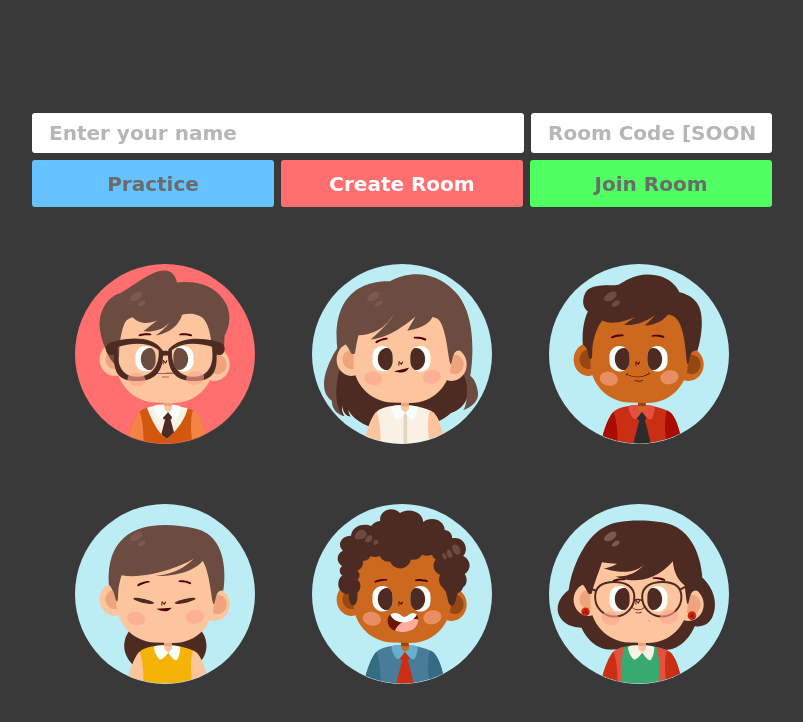
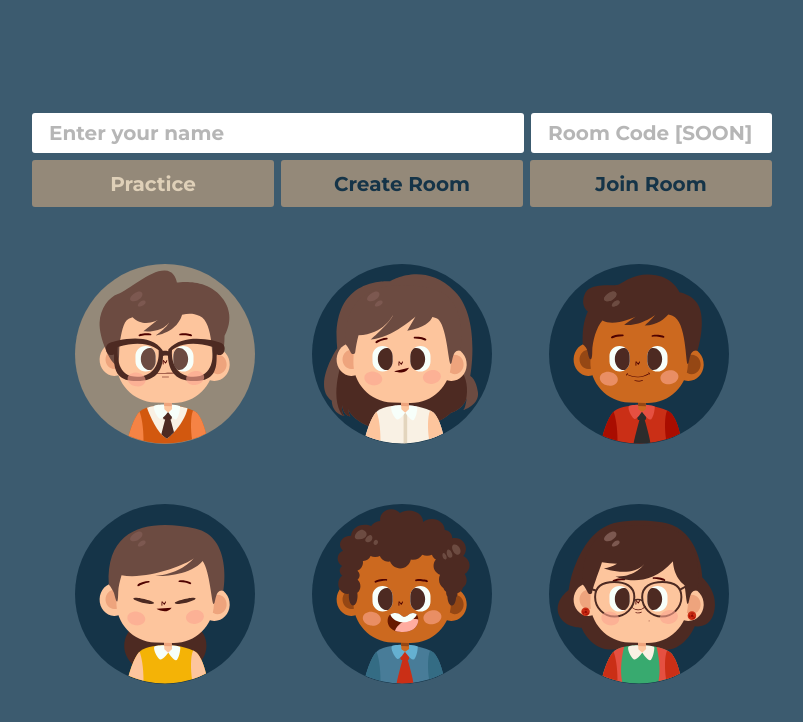
Before and after one commit to Git-Prakhar/npat-game, a React (Vite) app: page / in a window 1280 px wide. Shown: the top 722 px of the page, without its empty margins (238-1041 px from the left). Built offline with nearby package versions, Linux system fonts and the light colour scheme; no server answers; the database is empty.

Commit message:
Update App.css

```diff
--- a/src/App.css
+++ b/src/App.css
@@ -1,6 +1,12 @@
+@import url('https://fonts.googleapis.com/css2?family=Montserrat:wght@400;700&display=swap');
+
+
+
+
+
 #homepage {
     height: 100vh;
-    background-color: var(--black);
+    background-color: #3C5B6F;
 }
 
 #homepage input {
@@ -13,6 +19,7 @@
 #homepage input::placeholder {
     color: #B6B6B6;
 }
+
 
 #homepage input:nth-child(1) {
     width: 492px;
@@ -32,24 +39,28 @@
     height: 47px;
     width: 242px;
     border-radius: 3px;
+    font-weight: bold;
     font-size: 20px;
-    font-weight: bold;
+    font-family: 'Montserrat', sans-serif;
+    font-weight: 700;
+    color: #DFD0B8;
 }
 
 #homepage .selection-btn:nth-child(1) {
-    background-color: var(--blue);
-    color: #6B6B6B;
+    background-color: #948979;
+    color: #DFD0B8;
 }
 
 #homepage .selection-btn:nth-child(2) {
-    background-color: var(--red);
-    color: white;
+    background-color: #948979;
+    color: #153448;
 }
 
 #homepage .selection-btn:nth-child(3) {
-    background-color: var(--green);
-    color: #6B6B6B;
+    background-color: #948979;
+    color: #153448;
 }
+
 
 #homepage #avatar-selection {
     flex-wrap: wrap;
@@ -61,12 +72,12 @@
 #homepage #avatar-selection img {
     width: 180px;
     height: 180px;
-    background-color: #BCEDF4;
+    background-color: #153448;
     border-radius: 50%;
 }
 
 #homepage #avatar-selection .avatar-selected img {
-    background-color: var(--red);
+    background-color: #948979;
 }
 
 #homepage #avatar-selection button {
@@ -150,9 +161,14 @@
     height: 100%;
 }
 
+#username-field,
+#room-field {
+    font-family: 'Montserrat', sans-serif;
+}
 #game-page{
     height: 100vh;
-    background-color: #FBFBFB;
+    background-color: #3C5B6F;
+
 }
 
 #game-page #nav{
@@ -163,19 +179,26 @@
 }
 
 #game-page #game-name{
-    font-size: 40px;
+    font-size: 60px;
+    font-family: 'Montserrat', sans-serif;
+    font-weight: 700;
+    color: #DFD0B8;
 }
 
 #game-page #score{
-    font-size: 20px;
+    font-size: 40px;
+    font-family: 'Montserrat', sans-serif;
+    font-weight: 700;
+    color: #DFD0B8;
 }
 
 #game-page #letter{
-    font-size: 20px;
-    background-color: var(--black);
-    color: white;
-    padding: 10px 30px;
-    border-radius: 20px;
+    font-size: 50px;
+    font-family: 'Montserrat', sans-serif;
+    font-weight: 700;
+
+    color: #DFD0B8;
+
 }
 
 #game-page .choiceHolder{
@@ -187,11 +210,19 @@
     height: 450px;
     width: 340px;
     object-fit: contain;
+    background-color: #3C5B6F;
+}
+
+#game-page #timing {
+    font-size: 40px;
+    font-family: 'Montserrat', sans-serif;
+    font-weight: 700;
+    color: #DFD0B8;
 }
 
 #leaderboard-page{
     height: 100vh;
-    background-color: var(--black);
+    background-color: #3C5B6F;
     color:white;
     gap:120px;
 }
@@ -206,6 +237,9 @@
 #leaderboard-page .username{
     font-size: 20px;
     font-weight: bold;
+    font-family: 'Montserrat', sans-serif;
+    font-weight: 700;
+    color: #fff;
 }
 
 #leaderboard-page .points{
@@ -236,6 +270,7 @@
     background-size: contain;
     top: -40px;
 }
+
 
 #leaderboard-page #bottom-board{
     gap: 283px;
@@ -283,16 +318,20 @@
     padding: 15px 90px;
     font-weight: bold;
     border-radius: 10px;
+    font-family: 'Montserrat', sans-serif;
+    font-weight: 700;
+    color: #DFD0B8;
 }
 
+
 #leaderboard-page button:nth-child(1){
-    background-color: var(--red);
+    background-color: #948979;
     color: #fff;
 }
 
 #leaderboard-page button:nth-child(2){
-    background-color: var(--blue);
-    color: #444444;
+    background-color: #948979;
+    color: #fff;
 }
 
 #leaderboard-page #buttonholder{
```
